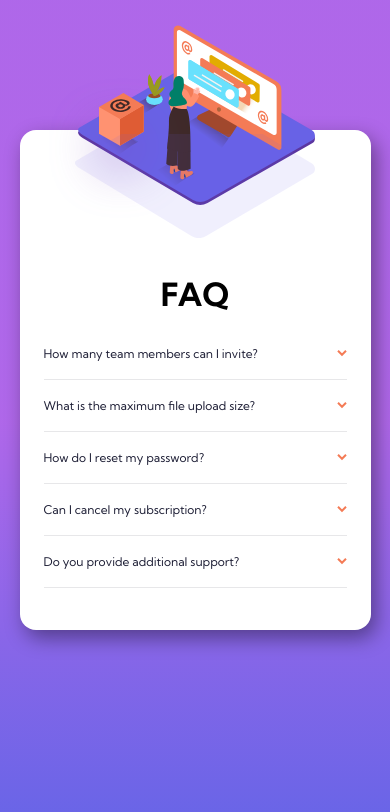
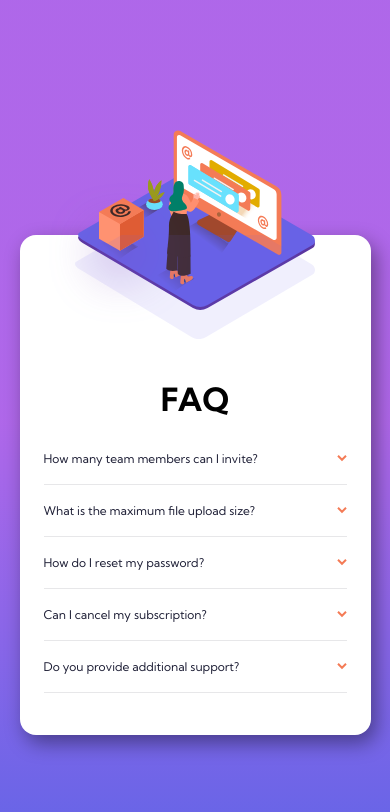
Before and after one commit to JacksonJ97/faq-accordion-card, a plain HTML site: page index.html in a window 390 px wide. Drawn offline with Linux system fonts and the light colour scheme.

Commit message:
refactored the mobile illustration section

```diff
--- a/index.html
+++ b/index.html
@@ -11,19 +11,20 @@
     <title>Frontend Mentor | FAQ Accordion Card</title>
   </head>
   <body>
+    <div class="container">
+      <div class="mobile-illustration-container">
+        <div class="mobile-illustration">
+          <img src="images/illustration-woman-online-mobile.svg" alt="" class="mobile-image" />
+          <img src="images/bg-pattern-mobile.svg" alt="" class="mobile-bg" />
+        </div>
+      </div>
+
       <div class="faq-card">
         <div class="desktop-illustration-container">
           <div class="desktop-illustration">
             <img src="images/illustration-woman-online-desktop.svg" alt="" class="desktop-image" />
             <img src="images/illustration-box-desktop.svg" alt="" class="desktop-box" />
             <img src="images/bg-pattern-desktop.svg" alt="" class="desktop-bg" />
-        </div>
-      </div>
-
-      <div class="mobile-illustration-container">
-        <div class="mobile-illustration">
-          <img src="images/illustration-woman-online-mobile.svg" alt="" />
-          <img src="images/bg-pattern-mobile.svg" alt="" class="mobile-bg" />
           </div>
         </div>
 
@@ -60,7 +61,8 @@
 
             <div class="answer-container active">
               <p>
-              Click “Forgot password” from the login page or “Change password” from your profile page. A reset link will be emailed to you.
+                Click “Forgot password” from the login page or “Change password” from your profile page. A reset link will be emailed to
+                you.
               </p>
             </div>
           </div>
@@ -88,6 +90,7 @@
           </div>
         </div>
       </div>
+    </div>
   </body>
   <script src="index.js"></script>
 </html>
--- a/style.css
+++ b/style.css
@@ -7,9 +7,6 @@
 body {
   font-family: "Kumbh Sans", sans-serif;
   font-size: 0.75rem;
-  height: 100vh;
-  background: linear-gradient(hsl(273, 75%, 66%) 50%, hsl(240, 73%, 65%));
-  padding-bottom: 2em;
 }
 
 h1 {
@@ -30,16 +27,23 @@ h1 {
   transform: scaleY(-1);
 }
 
+.container {
+  display: flex;
+  flex-direction: column;
+  align-items: center;
+  justify-content: center;
+  min-height: 100vh;
+  background: linear-gradient(hsl(273, 75%, 66%) 50%, hsl(240, 73%, 65%));
+  padding-bottom: 2em;
+}
+
 .faq-card {
   border-radius: 16px;
   background-color: white;
   box-shadow: 5px 8px 20px 0px rgba(0, 0, 0, 0.4);
   width: 90%;
   max-width: 390px;
-  margin: 0 auto;
   padding: 10em 2em 2em 2em;
-  position: relative;
-  top: 130px;
 }
 
 .desktop-illustration-container {
@@ -47,21 +51,28 @@ h1 {
 }
 
 .mobile-illustration-container {
-  position: absolute;
-  top: 0;
-  right: 50%;
-  margin-right: -120px;
-  margin-top: -105px;
+  width: 90%;
+  height: 150px;
+  max-width: 390px;
 }
 
 .mobile-illustration {
   position: relative;
+  height: 150px;
+}
+
+.mobile-image {
+  position: absolute;
+  left: 50%;
+  top: 30%;
+  margin-left: -146px;
 }
 
 .mobile-bg {
   position: absolute;
-  top: 55%;
-  right: 0;
+  top: 100%;
+  right: 50%;
+  margin-right: -120px;
 }
 
 .accordion-container {
```
Lines whose indentation alone changed are shown as unchanged.
